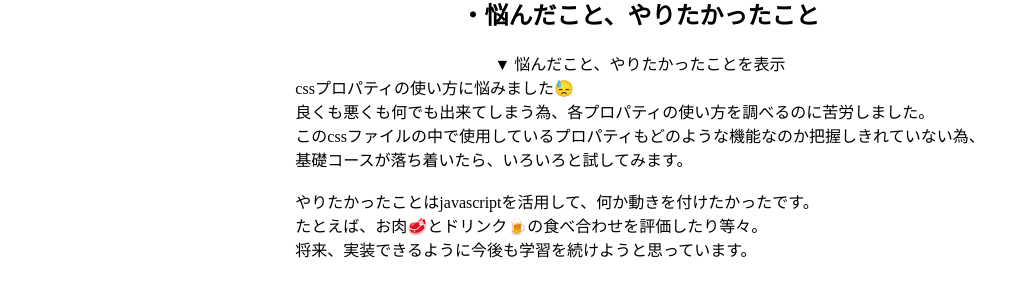
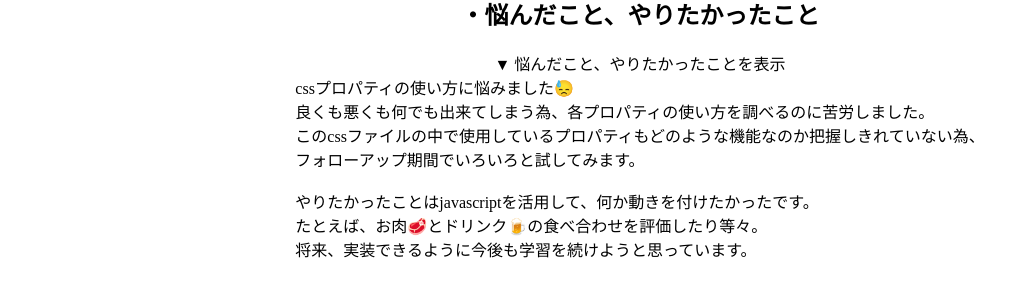
Before and after one commit to genki-11/genki-11.github.io, a plain HTML site: page index.html in a window 1280 px wide. Both pictures are taken after a click on the element "▼ 悩んだこと、やりたかったことを表示". Shown: the part 334-630 px from the top of the page, without its empty margins (0-1028 px from the left). Drawn offline with Linux system fonts and the light colour scheme.

Commit message:
Update index.html

```diff
--- a/index.html
+++ b/index.html
@@ -143,7 +143,7 @@
         <p class="sentence">cssプロパティの使い方に悩みました😓<br>
         良くも悪くも何でも出来てしまう為、各プロパティの使い方を調べるのに苦労しました。<br>
         このcssファイルの中で使用しているプロパティもどのような機能なのか把握しきれていない為、<br>
-        基礎コースが落ち着いたら、いろいろと試してみます。<br>
+        フォローアップ期間でいろいろと試してみます。<br>
         <br>
         やりたかったことはjavascriptを活用して、何か動きを付けたかったです。<br>
         たとえば、お肉🥩とドリンク🍺の食べ合わせを評価したり等々。<br>
```
